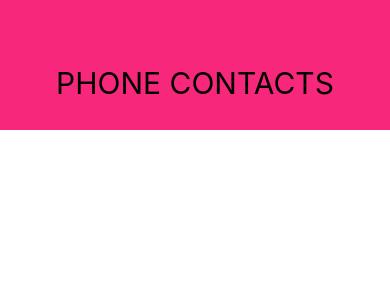
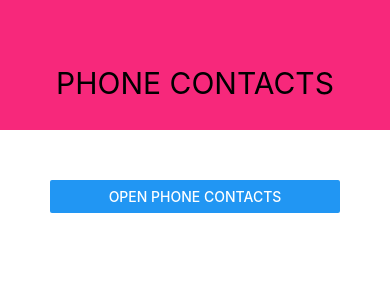
Before and after one commit to saranyavinjarapu/PhoneContacts_ReactNative, a React Native app: screen / in a window 390 px wide. Shown: the top 300 px of the page. Built offline with nearby package versions, Linux system fonts and the light colour scheme.

Commit message:
imported and added OpenContactsMainScreen to App component to display open phone contacts button

```diff
--- a/App.js
+++ b/App.js
@@ -1,11 +1,13 @@
 import React, { useState } from "react";
 import { StyleSheet, View } from "react-native";
 import Header from "./components/Header";
+import OpenContactsMainScreen from "./screens/OpenContactsMainScreen";
 
 export default function App() {
   return (
     <View style={styles.screen}>
       <Header title="PHONE CONTACTS"></Header>
+      <OpenContactsMainScreen></OpenContactsMainScreen>
     </View>
   );
 }
```
